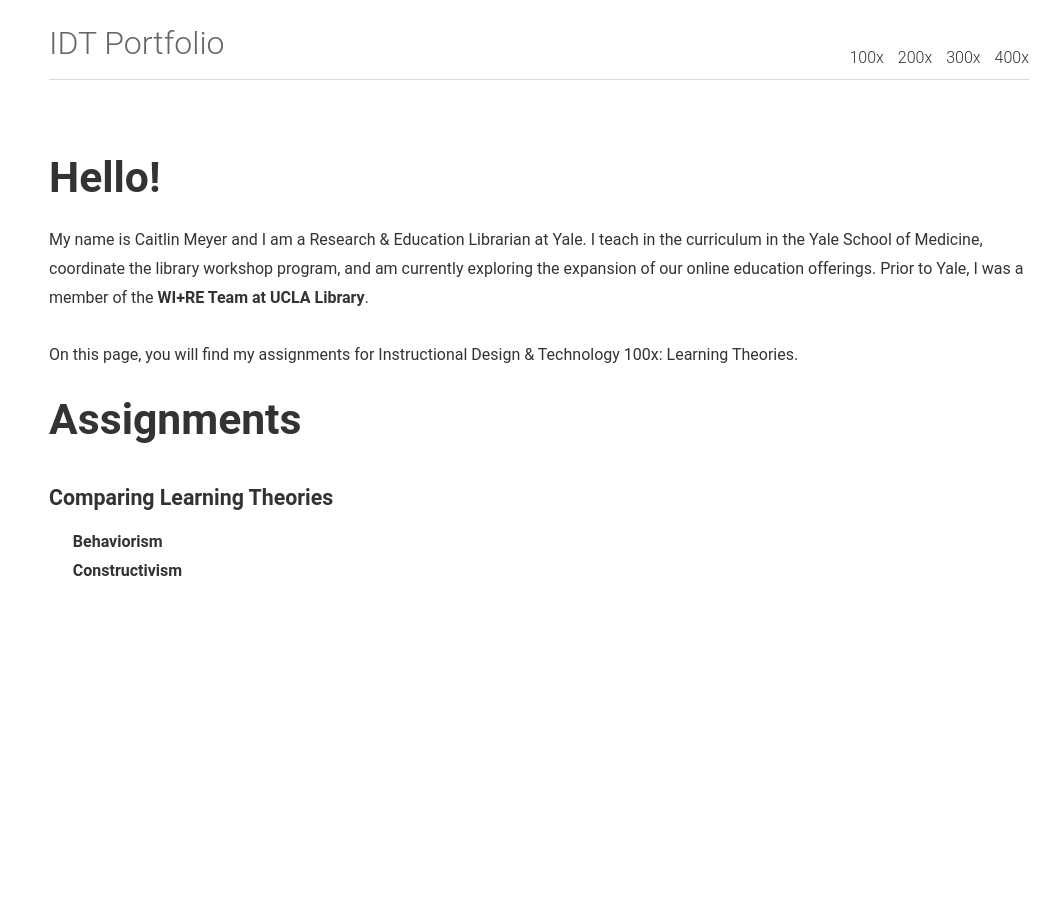
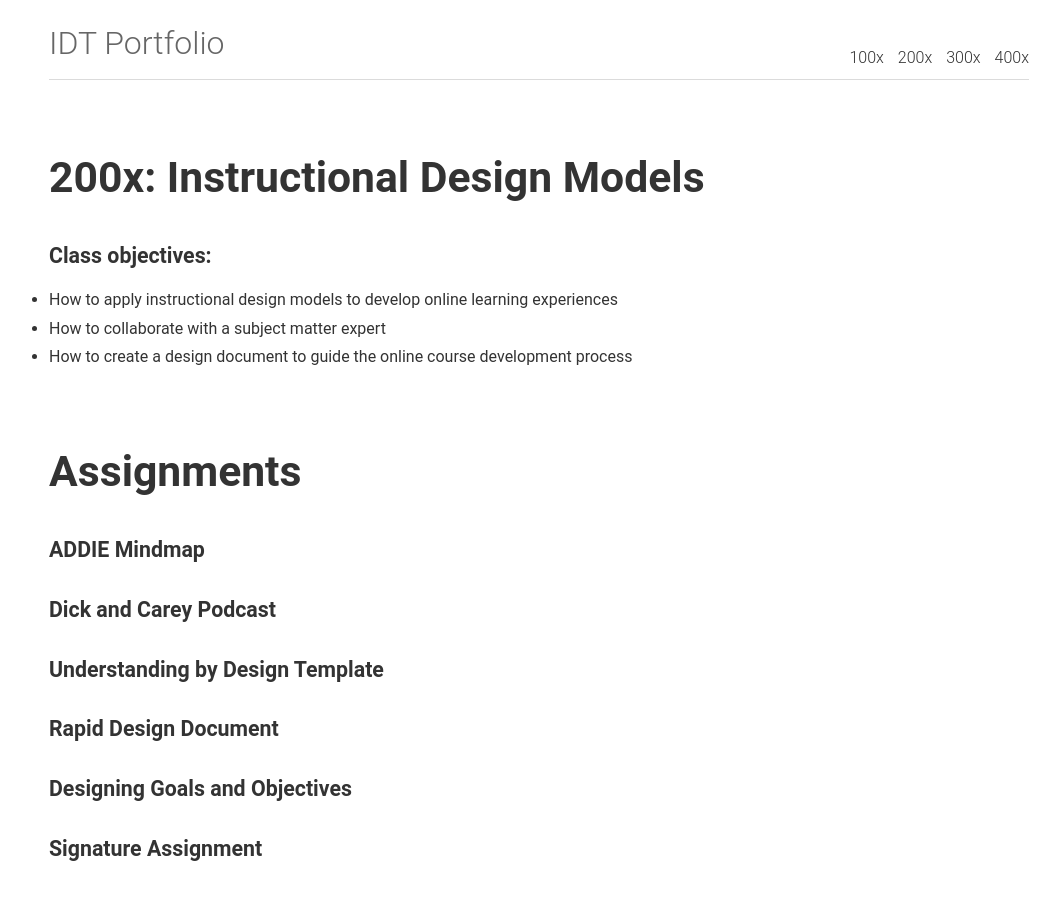
Before and after one commit to caitlinmeyer/idt-portfolio, a Jekyll site: the page built from 200x/index.html, in a window 1280 px wide. Shown: the whole page, without its empty margins (101-1161 px from the left). Built offline with Jekyll 4.4.1, drawn with Linux system fonts in a browser that asks for light colours.

Commit message:
Update index.html

```diff
--- a/200x/index.html
+++ b/200x/index.html
@@ -2,27 +2,22 @@
 layout: default
 ---
 
-<h1>Hello!</h1>
-My name is Caitlin Meyer and I am a Research & Education Librarian at Yale. I teach in the curriculum in the Yale School of Medicine, coordinate the library workshop program, and am currently exploring the expansion of our online education offerings.  Prior to Yale, I was a member of the <a href="https://uclalibrary.github.io/research-tips/">WI+RE Team at UCLA Library</a>.<BR><BR>
-On this page, you will find my assignments for Instructional Design & Technology 100x: Learning Theories.
+<h1><a href="https://www.edx.org/course/instructional-design-models-0">200x: Instructional Design Models
+</a></h1>
+
+<h3>Class objectives:</h3>
+<ul>
+
+	<li>How to apply instructional design models to develop online learning experiences</li>
+	<li>How to collaborate with a subject matter expert</li>
+<li>How to create a design document to guide the online course development process</li>
+</ul>
 <BR CLEAR="all">
 <h1>Assignments</h1>
 
-	<h3><a href="/IDT100x/comparing-learning-theories">Comparing Learning Theories</a></h3>
-&nbsp;&nbsp;&nbsp;&nbsp;&nbsp;&nbsp;<a href="/IDT100x/comparing-learning-theories#behaviorism">Behaviorism</a><BR>
-&nbsp;&nbsp;&nbsp;&nbsp;&nbsp;&nbsp;<a href="/IDT100x/comparing-learning-theories#constructivism">Constructivism</a><BR>
-<!--<h2>&#8594; <a href="/IDT100x/cognitivism">Cognitivism</a></h2>
-<h2>&#8594; <a href="/IDT100x/andragogy">Andragogy</a></h3></li></h2>
-<h2>&#8594; <a href="/IDT100x/authentic-assessment">Authentic Assessment</a></h2>
-<h2>&#8594; <a href="/IDT100x/microlearning-project">MicroLearning Project</a></h2>
-<h2>&#8594; <a href="/IDT100x/learning-theory-table">Learning Theory Table</a></h3></li></h2>
-
-
-<!--
-	<ul>
-	    {% for page in site.pages %}
-	      {% if page.layout == "page" %}
-	       <li><a href="{% if site.baseurl == "/" %}{{ page.url }}{% else %}{{ page.url | prepend: site.baseurl }}{% endif %}" title="{{ page.title }}">{{ page.title }}</a> </li>
-	      {% endif %} {% endfor %}
-
-	</ul>
+	<h3><a href="https://www.mindmeister.com/1139706657?t=5wpQMSlL3u">ADDIE Mindmap</a></h3>
+	<h3><a href="/idt-portfolio/200x/podcast">Dick and Carey Podcast</a></h3>
+	<h3><a href="/idt-portfolio/200x/docs/udb.pdf">Understanding by Design Template</a></h3>
+	<h3><a href="/idt-portfolio/200x/docs/rdd.pdf">Rapid Design Document</a></h3>
+	<h3><a href="/idt-portfolio/200x/docs/dgo.pdf">Designing Goals and Objectives</a></h3>
+	<h3><a href="/idt-portfolio/200x/signature">Signature Assignment</a></h3>
```
